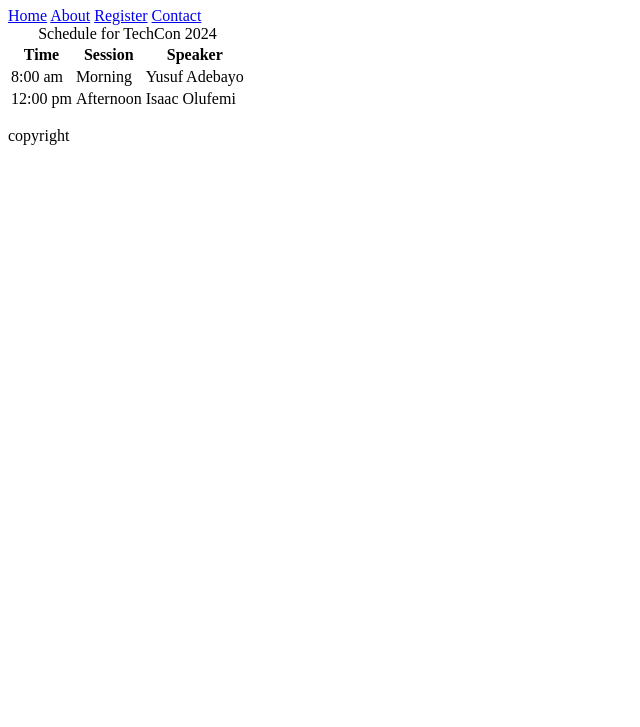
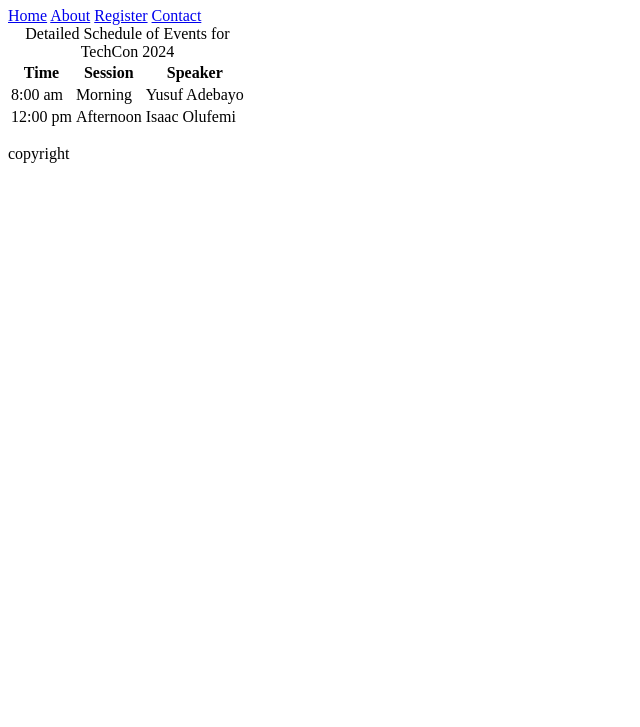
Before and after one commit to YusufFuLaan/TechCon_HTML, a plain HTML site: page techcon_website/schedule.html in a window 1280 px wide. Shown: the part 73-800 px from the top of the page, without its empty margins (0-640 px from the left). Drawn offline with Linux system fonts and the light colour scheme.

Commit message:
modification

```diff
--- a/techcon_website/schedule.html
+++ b/techcon_website/schedule.html
@@ -18,7 +18,7 @@
 
       <main>
         <table>
-            <caption>Schedule for TechCon 2024</caption>
+            <caption>Detailed Schedule of Events for TechCon 2024</caption>
             <tr>
                 <th scope="col">Time</th>
                 <th scope="col">Session</th>
```
